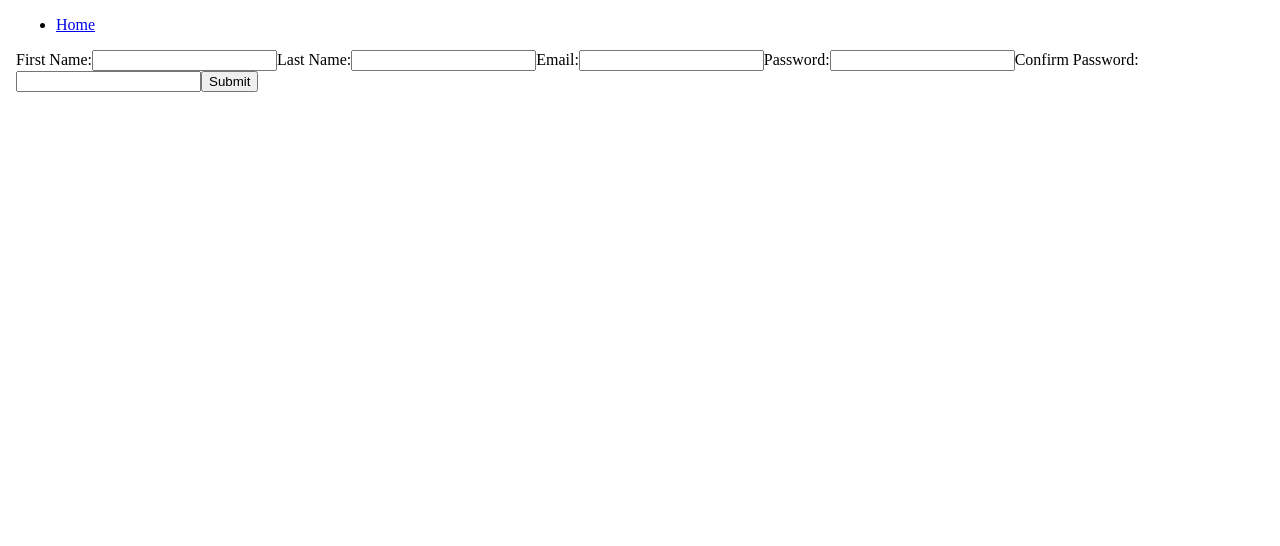
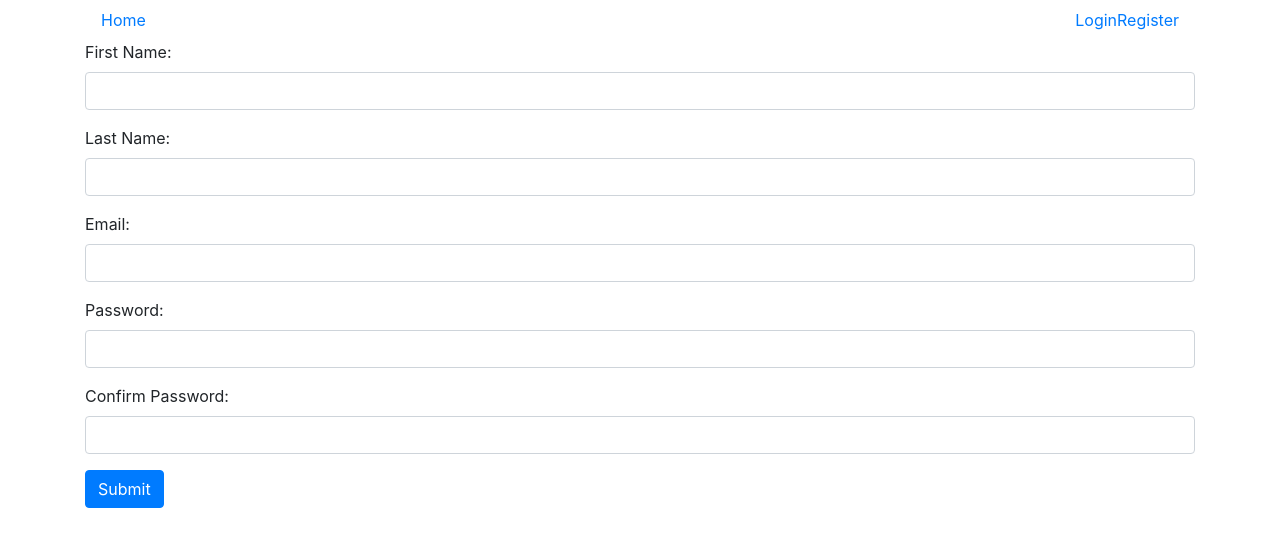
Before and after one commit to kondareddyyaramala/react-test, a React (Vite) app: page /register in a window 1280 px wide. Shown: the top 546 px of the page. Built offline with nearby package versions, Linux system fonts and the light colour scheme.

Commit message:
Updated stylings

```diff
--- a/package.json
+++ b/package.json
@@ -11,8 +11,10 @@
   },
   "dependencies": {
     "babel-preset-react-app": "^3.1.1",
+    "bootstrap": "^4.1.3",
     "cross-env": "^5.2.0",
     "cypress": "^3.0.2",
+    "jquery": "^3.3.1",
     "parcel-bundler": "^1.9.0",
     "react": "^16.6.3",
     "react-dom": "^16.4.1",
--- a/src/components/App.jsx
+++ b/src/components/App.jsx
@@ -5,7 +5,7 @@ import Main from './Main';
 export class App extends React.Component {
   render() {
     return (
-      <div>
+      <div className="container">
         <Header />
         <Main />
       </div>
--- a/src/components/Header.jsx
+++ b/src/components/Header.jsx
@@ -6,9 +6,20 @@ export class Header extends React.Component {
   render() {
     return (
       <header>
-        <nav>
-          <ul>
-            <li><Link to='/'>Home</Link></li>
+        <nav className="navbar navbar-expand-lg rounded">
+          <ul className="navbar-nav mr-auto">
+            <li className="nav-item active">
+              <Link to='/'>Home</Link>
+            </li>
+          </ul>
+          <ul className="navbar-nav ml-auto">
+            <li className="nav-item">
+              <Link to='/login'>Login</Link>
+            </li>
+            <br />
+            <li className="nav-item">
+              <Link to='/register'>Register </Link>
+            </li>
           </ul>
         </nav>
       </header>
--- a/src/components/Home.jsx
+++ b/src/components/Home.jsx
@@ -4,9 +4,7 @@ export class Home extends React.Component {
     render() {
         return (
             <div>
-                <h3>Home Page</h3>
-                <li><Link to='/register'>Register</Link></li>
-                <li><Link to='/login'>Login</Link></li>
+                <h3> Welcome Home!</h3>
             </div>
         )
     }
--- a/src/components/Login.jsx
+++ b/src/components/Login.jsx
@@ -29,7 +29,7 @@ export class Login extends React.Component {
 
             // store the user information
             localStorage.setItem("token", resp.token);
-            this.setState({ isAuthenticated : true});
+            this.setState({ isAuthenticated: true });
         });
     }
 
@@ -46,18 +46,19 @@ export class Login extends React.Component {
         } else {
             return (
                 <form onSubmit={this.handleSubmit}>
+                    <div className="form-group">
+                        <label className="form-check-label">
+                            Email: </label>
+                        <input type="text" className="form-control" name="email" value={this.state.email} onChange={this.handleInputChange} />
 
-                    <label>
-                        Email:
-                  <input type="text" name="email" value={this.state.email} onChange={this.handleInputChange} />
-                    </label>
+                    </div>
+                    <div className="form-group">
+                        <label className="form-check-label">
+                            Password:</label>
+                        <input type="text" className="form-control" name="password" value={this.state.password} onChange={this.handleInputChange} />
+                    </div>
 
-                    <label>
-                        Password:
-                  <input type="text" name="password" value={this.state.password} onChange={this.handleInputChange} />
-                    </label>
-
-                    <input type="submit" value="Submit" />
+                    <button type="submit" className="btn btn-primary">Submit</button>
                 </form>
             );
         }
--- a/src/components/Registration.jsx
+++ b/src/components/Registration.jsx
@@ -28,7 +28,7 @@ export class Registration extends React.Component {
                 confirm_password: this.state.confirm_password
             })
         }).then(response => {
-           return response;
+            return response;
         }).then(resp => {
             if (response.ok) {
                 // if account create is successful then route the user to roster page
@@ -50,29 +50,34 @@ export class Registration extends React.Component {
         } else {
             return (
                 <form onSubmit={this.handleSubmit}>
-                    <label>
-                        First Name:
-                  <input type="text" name="first_name" value={this.state.first_name} onChange={this.handleInputChange} />
-                    </label>
-                    <label>
-                        Last Name:
-                  <input type="text" name="last_name" value={this.state.last_name} onChange={this.handleInputChange} />
-                    </label>
+                    <div className="form-group">
+                        <label>
+                            First Name:</label>
+                        <input type="text" className="form-control" name="first_name" value={this.state.first_name} onChange={this.handleInputChange} />
 
-                    <label>
-                        Email:
-                  <input type="text" name="email" value={this.state.email} onChange={this.handleInputChange} />
-                    </label>
+                    </div>
+                    <div className="form-group">
+                        <label>
+                            Last Name:</label>
+                        <input type="text" className="form-control" name="last_name" value={this.state.last_name} onChange={this.handleInputChange} />
+                    </div>
+                    <div className="form-group">
+                        <label>
+                            Email: </label>
+                        <input type="text" className="form-control" name="email" value={this.state.email} onChange={this.handleInputChange} />
+                    </div>
+                    <div className="form-group">
+                        <label>
+                            Password:</label>
+                        <input type="text" className="form-control" name="password" value={this.state.password} onChange={this.handleInputChange} />
+                    </div>
+                    <div className="form-group">
+                        <label>
+                            Confirm Password: </label>
+                        <input type="text" className="form-control" name="confirm_password" value={this.state.confirm_password} onChange={this.handleInputChange} />
+                    </div>
 
-                    <label>
-                        Password:
-                  <input type="text" name="password" value={this.state.password} onChange={this.handleInputChange} />
-                    </label>
-                    <label>
-                        Confirm Password:
-                  <input type="text" name="confirm_password" value={this.state.confirm_password} onChange={this.handleInputChange} />
-                    </label>
-                    <input type="submit" value="Submit" />
+                    <button type="submit" className="btn btn-primary">Submit</button>
                 </form>
             );
         }
--- a/src/index.js
+++ b/src/index.js
@@ -3,6 +3,7 @@ import React from 'react';
 import 'whatwg-fetch';
 // Change me if you prefer sass,scss, less. (Note you may need to update the build config)
 import './index.css';
+import 'bootstrap/dist/css/bootstrap.min.css';
 import ReactDom from 'react-dom';
 import App from './components/App';
 import { BrowserRouter } from 'react-router-dom';
```
Also changed, not shown: 1 other file (tests, documents, lock files or other folders).
